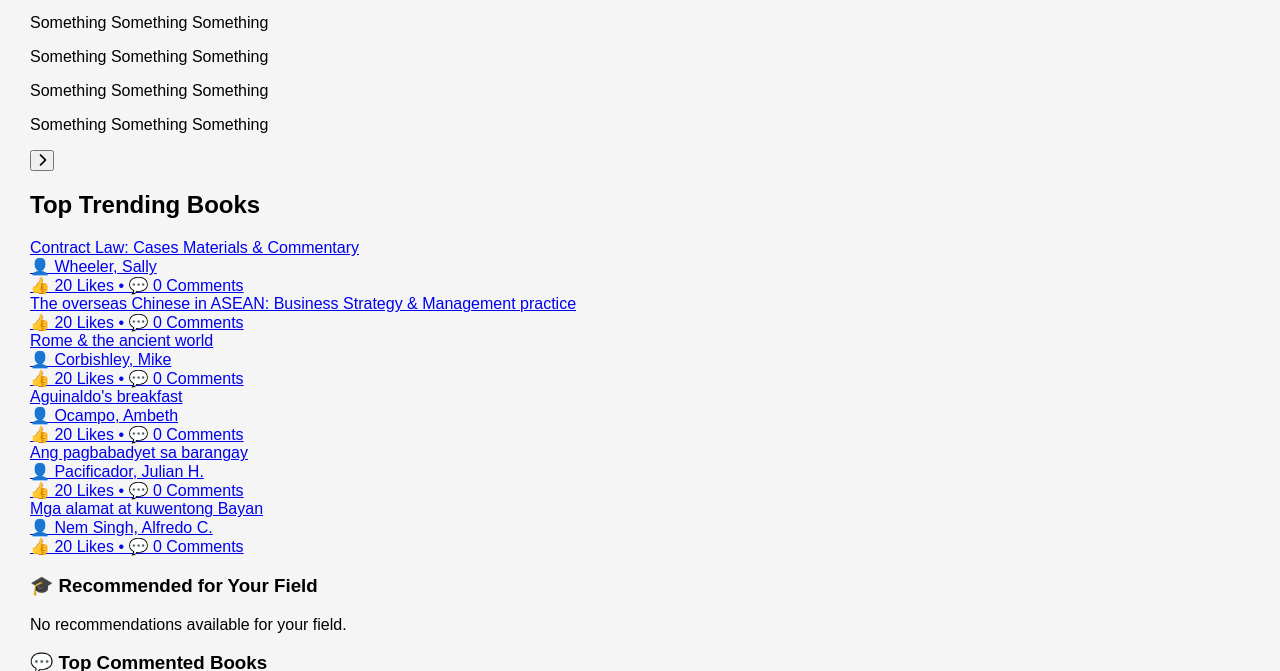
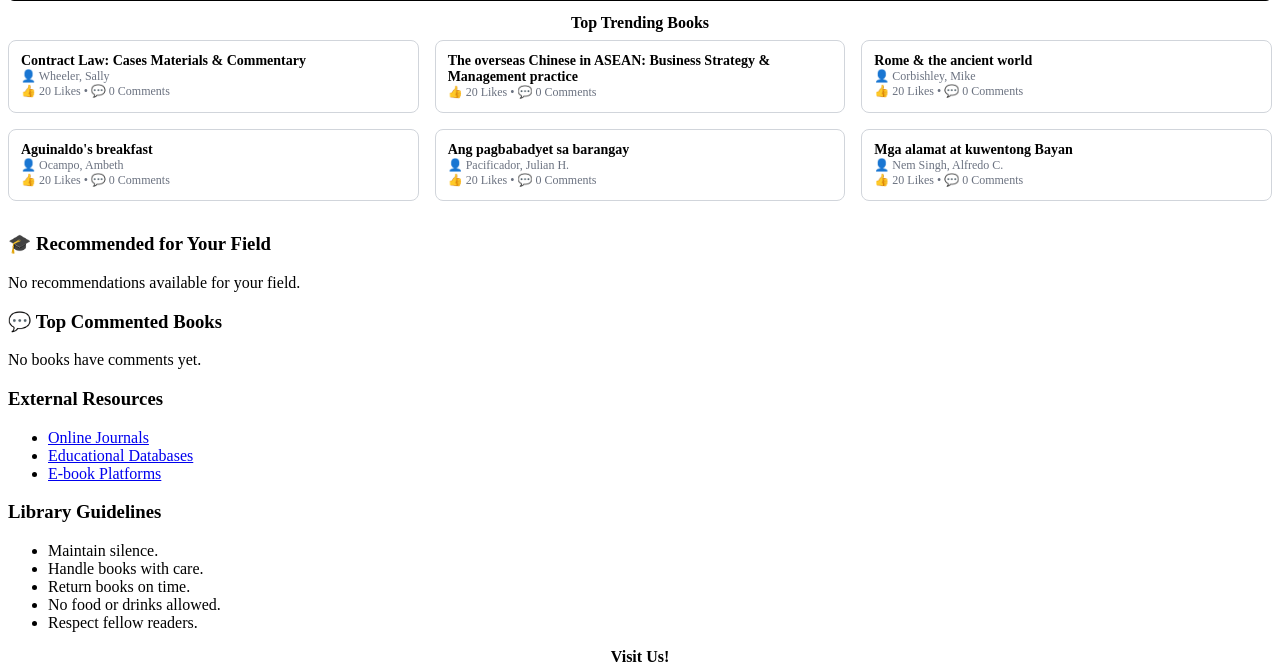
Before and after one commit to LioYoro/library-app, a PHP site: page /recommend_by_field/test.php in a window 1280 px wide. Shown: the part 567-1238 px from the top of the page. Run offline with PHP 8.4, Linux system fonts and the light colour scheme; data comes from the database, SQL or seed files in the repository; data that the repository does not hold is empty.

Commit message:
Final update to test.php - Naithan Cute 123

```diff
--- a/test.php
+++ b/test.php
@@ -117,7 +117,10 @@ if (isset($_SESSION['user_id'])) {
     <meta charset="UTF-8">
     <meta name="viewport" content="width=device-width, initial-scale=1.0">
     <title>Kaban ng Hiyas Congressional Library</title>
-    <link rel="stylesheet" href="css/style.css">
+    <!-- <link rel="stylesheet" href="css/style.css">  -->
+    <link rel="stylesheet" href="css/map.css">
+    <link rel="stylesheet" href="css/announcement.css">
+    <link rel="stylesheet" href="css/booksection.css">
     <link rel="stylesheet" href="https://cdnjs.cloudflare.com/ajax/libs/font-awesome/6.4.0/css/all.min.css">
     </head>
 <body>
@@ -129,30 +132,36 @@ if (isset($_SESSION['user_id'])) {
         <p class="text-gray-600">Explore academic knowledge, discover resources, and ask questions.</p>
     </div>
 
-    <section class="border border-black rounded-md relative select-none">
-        <div class="absolute top-1 left-1 text-black text-xl cursor-pointer"><i class="fas fa-volume-up"></i></div>
-        <div class="flex items-center justify-between px-2 py-2">
-            <button class="text-gray-400 hover:text-gray-700"><i class="fas fa-chevron-left text-2xl"></i></button>
-            <div class="flex gap-4 max-w-[100%]">
-                <img src="https://storage.googleapis.com/a1aa/image/8535a2ea-c68e-47a1-475e-c583ecea6076.jpg" class="object-contain max-h-[500px]" width="250" height="400" />
-                <div class="text-base leading-tight max-w-[60%] text-gray-700">
+    <section class="custom-slider-section">
+  <div class="volume-icon">
+    <i class="fas fa-volume-up"></i>
+  </div>
+  <div class="slider-content">
+    <button class="slider-nav">
+      <i class="fas fa-chevron-left"></i>
+    </button>
+
+    <div class="slider-main">
+      <img src="https://storage.googleapis.com/a1aa/image/8535a2ea-c68e-47a1-475e-c583ecea6076.jpg" class="slider-image" />
+      <div class="slider-text">
         <p>Something Something Something</p>
         <p>Something Something Something</p>
         <p>Something Something Something</p>
         <p>Something Something Something</p>
       </div>
     </div>
-            <button class="text-gray-400 hover:text-gray-700"><i class="fas fa-chevron-right text-2xl"></i></button>
+
+    <button class="slider-nav">
+      <i class="fas fa-chevron-right"></i>
+    </button>
   </div>
-        <div class="flex justify-center gap-2 py-1">
-            <span class="w-3 h-3 rounded-full bg-gray-700"></span>
-            <span class="w-3 h-3 rounded-full bg-gray-300"></span>
+
+  <div class="slider-dots">
+    <span class="dot active"></span>
+    <span class="dot"></span>
   </div>
 </section>
 
-    <div class="flex flex-col md:flex-row gap-6">
-
-        <aside class="w-full md:w-2/3 border border-black rounded-lg px-4 py-4 space-y-6 text-sm bg-white">
 
             <?php
             function getCommentCount($pdo, $title) {
@@ -162,71 +171,66 @@ if (isset($_SESSION['user_id'])) {
             }
             ?>
 
+            <!-- ✅ HTML CLEANED UP VERSION -->
+
 <?php if ($viewedBook): ?>
-
-                <div>
-                    <h2 class="text-base font-bold mb-2"> Because you viewed <?= htmlspecialchars($viewedBook['TITLE']) ?></h2>
-                    <div class="grid grid-cols-1 sm:grid-cols-2 gap-4">
+  <div class="section-block">
+    <h2 class="section-title">Because you viewed <?= htmlspecialchars($viewedBook['TITLE']) ?></h2>
+    <div class="book-grid">
       <?php foreach ($recommendations as $b): ?>
-                            <a href="views/book_detail.php?title=<?= urlencode($b['TITLE']) ?>"
-                                class="block border border-gray-300 rounded-lg px-3 py-2 hover:ring-2 hover:ring-blue-400 hover:bg-blue-50 transition cursor-pointer space-y-1">
-                                <div class="font-semibold"><?= htmlspecialchars($b['TITLE']) ?></div>
+        <a href="views/book_detail.php?title=<?= urlencode($b['TITLE']) ?>" class="book-card blue">
+          <div class="book-title"><?= htmlspecialchars($b['TITLE']) ?></div>
           <?php if (!empty($b['AUTHOR'])): ?><div>👤 <?= htmlspecialchars($b['AUTHOR']) ?></div><?php endif; ?>
           <?php if (!empty($b['CALL NUMBER'])): ?><div>🔖 <?= htmlspecialchars($b['CALL NUMBER']) ?></div><?php endif; ?>
-                                <div class="text-xs text-gray-600">👍 <?= $b['Like'] ?? 0 ?> Likes • 💬 <?= getCommentCount($pdo, $b['TITLE']) ?> Comments</div>
+          <div class="book-meta">👍 <?= $b['Like'] ?? 0 ?> Likes • 💬 <?= getCommentCount($pdo, $b['TITLE']) ?> Comments</div>
         </a>
       <?php endforeach; ?>
     </div>
   </div>
 
-                <div>
-                    <h2 class="text-base font-bold mb-2">Trending in <?= htmlspecialchars($viewedBook['General_Category']) ?></h2>
-                    <div class="grid grid-cols-1 sm:grid-cols-2 gap-4">
+  <div class="section-block">
+    <h2 class="section-title">Trending in <?= htmlspecialchars($viewedBook['General_Category']) ?></h2>
+    <div class="book-grid">
       <?php foreach ($trending as $t): ?>
-                            <a href="views/book_detail.php?title=<?= urlencode($t['TITLE']) ?>"
-                                class="block border border-gray-300 rounded-lg px-3 py-2 hover:ring-2 hover:ring-yellow-400 hover:bg-yellow-50 transition cursor-pointer space-y-1">
-                                <div class="font-semibold"><?= htmlspecialchars($t['TITLE']) ?></div>
+        <a href="views/book_detail.php?title=<?= urlencode($t['TITLE']) ?>" class="book-card yellow">
+          <div class="book-title"><?= htmlspecialchars($t['TITLE']) ?></div>
           <?php if (!empty($t['CALL NUMBER'])): ?><div> <?= htmlspecialchars($t['CALL NUMBER']) ?></div><?php endif; ?>
-                                <div class="text-xs text-gray-600">👍 <?= $t['Like'] ?? 0 ?> Likes • 💬 <?= getCommentCount($pdo, $t['TITLE']) ?> Comments</div>
+          <div class="book-meta">👍 <?= $t['Like'] ?? 0 ?> Likes • 💬 <?= getCommentCount($pdo, $t['TITLE']) ?> Comments</div>
         </a>
       <?php endforeach; ?>
     </div>
   </div>
 
   <?php if (!empty($otherWorks)): ?>
-                <div>
-                    <h2 class="text-base font-bold mb-2">✍️Other Works by <?= htmlspecialchars($viewedBook['AUTHOR']) ?></h2>
-                    <div class="grid grid-cols-1 sm:grid-cols-2 gap-4">
+    <div class="section-block">
+      <h2 class="section-title">✍️ Other Works by <?= htmlspecialchars($viewedBook['AUTHOR']) ?></h2>
+      <div class="book-grid">
         <?php foreach ($otherWorks as $w): ?>
-                            <a href="views/book_detail.php?title=<?= urlencode($w['TITLE']) ?>"
-                                class="block border border-gray-300 rounded-lg px-3 py-2 hover:ring-2 hover:ring-purple-400 hover:bg-purple-50 transition cursor-pointer space-y-1">
-                                <div class="font-semibold"><?= htmlspecialchars($w['TITLE']) ?></div>
+          <a href="views/book_detail.php?title=<?= urlencode($w['TITLE']) ?>" class="book-card purple">
+            <div class="book-title"><?= htmlspecialchars($w['TITLE']) ?></div>
             <?php if (!empty($w['CALL NUMBER'])): ?><div> <?= htmlspecialchars($w['CALL NUMBER']) ?></div><?php endif; ?>
-                                <div class="text-xs text-gray-600">👍 <?= $w['Like'] ?? 0 ?> Likes • 💬 <?= getCommentCount($pdo, $w['TITLE']) ?> Comments</div>
+            <div class="book-meta">👍 <?= $w['Like'] ?? 0 ?> Likes • 💬 <?= getCommentCount($pdo, $w['TITLE']) ?> Comments</div>
           </a>
         <?php endforeach; ?>
       </div>
     </div>
   <?php endif; ?>
-
 <?php endif; ?>
 
-            <div>
-                <h2 class="text-lg font-semibold mb-3"> Top Trending Books</h2>
-                <div class="grid grid-cols-2 sm:grid-cols-3 gap-4">
+<div class="section-block">
+  <h2 class="section-title">Top Trending Books</h2>
+  <div class="book-grid top-trending">
     <?php
     $stmt = $pdo->query("SELECT * FROM books ORDER BY `Like` DESC LIMIT 6");
     foreach ($stmt as $b): ?>
-                        <a href="views/book_detail.php?title=<?= urlencode($b['TITLE']) ?>"
-                            class="block border border-gray-300 rounded-lg px-3 py-2 hover:ring-2 hover:ring-orange-400 hover:bg-orange-50 transition cursor-pointer space-y-1 text-center">
-                            <div class="font-semibold text-sm"><?= htmlspecialchars($b['TITLE']) ?></div>
-                            <?php if (!empty($b['AUTHOR'])): ?><div class="text-xs text-gray-600">👤 <?= htmlspecialchars($b['AUTHOR']) ?></div><?php endif; ?>
-                            <div class="text-xs text-gray-500">👍 <?= $b['Like'] ?? 0 ?> Likes • 💬 <?= getCommentCount($pdo, $b['TITLE']) ?> Comments</div>
+      <a href="views/book_detail.php?title=<?= urlencode($b['TITLE']) ?>" class="book-card orange">
+        <div class="book-title small"><?= htmlspecialchars($b['TITLE']) ?></div>
+        <?php if (!empty($b['AUTHOR'])): ?><div class="book-meta">👤 <?= htmlspecialchars($b['AUTHOR']) ?></div><?php endif; ?>
+        <div class="book-meta">👍 <?= $b['Like'] ?? 0 ?> Likes • 💬 <?= getCommentCount($pdo, $b['TITLE']) ?> Comments</div>
       </a>
     <?php endforeach; ?>
   </div>
 </div>
-        </aside>
 
         <aside class="w-full md:w-1/3 flex flex-col gap-4 text-sm">
 
@@ -383,14 +387,12 @@ if (isset($_SESSION['user_id'])) {
         </aside>
     </div>
 
-    <div class="text-center mt-8 space-y-3">
-        <h2 class="text-2xl font-bold">Visit Us!</h2>
-        <div class="mx-auto max-w-full rounded-md overflow-hidden shadow-md" style="width:100%; max-width:600px; height:450px;">
+    <div class="google-map-container text-center mt-8 space-y-3">
+    <h2 class="section-title">Visit Us!</h2>
+    <div class="map-wrapper">
             <iframe
             src="https://www.google.com/maps/embed?pb=!1m14!1m8!1m3!1d2295.983182897871!2d121.03267637330832!3d14.578091391887153!3m2!1i1024!2i768!4f13.1!3m3!1m2!1s0x3397c84b4bd0a891%3A0x882a0fec03716ed3!2sKaban%20ng%20Hiyas%3A%20Cultural%20Center%2C%20Historical%20Museum%20and%20Convention%20Hall!5e0!3m2!1sen!2sph!4v1753438230250!5m2!1sen!2sph"
-                width="100%"
-                height="100%"
-                style="border:0;"
+            class="map-frame"
             allowfullscreen=""
             loading="lazy"
             referrerpolicy="no-referrer-when-downgrade">
@@ -398,6 +400,6 @@ if (isset($_SESSION['user_id'])) {
         </div>
     </div>
 </div>
-
+<!-- cute ang pokdakodasok -->
 </body>
 </html>
```
Lines whose indentation alone changed are shown as unchanged.
